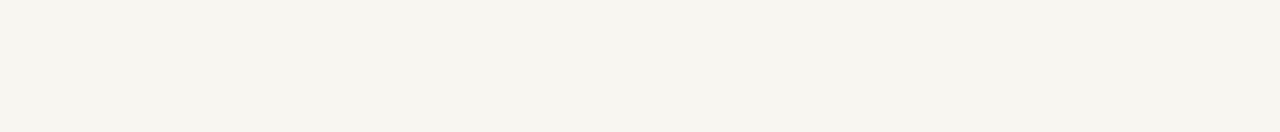
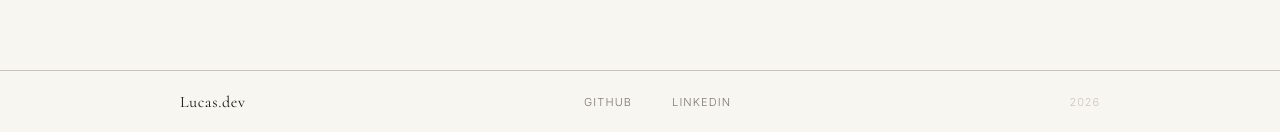
Before and after one commit to lucasrollin/portfolio, a React app in the folder frontend/: page / in a window 1280 px wide. Shown: the part 4511-4643 px from the top of the page. Before the commit the page ends 4581 px from the top, so only its background shows below. Built offline with nearby package versions, Linux system fonts and the light colour scheme; the HTML template or start-up script is replaced by a standard one.

Commit message:
feat(frontend): add Footer with GitHub and LinkedIn links

```diff
--- a/frontend/src/App.jsx
+++ b/frontend/src/App.jsx
@@ -4,6 +4,7 @@ import About from './components/About/About';
 import Skills from './components/Skills/Skills';
 import Projects from './components/Projects/Projects';
 import Contact from './components/Contact/Contact';
+import Footer from './components/Footer/Footer';
 
 function App() {
   return (
@@ -16,6 +17,7 @@ function App() {
         <Projects />
         <Contact />
       </main>
+      <Footer />
     </>
   );
 }
--- /dev/null
+++ b/frontend/src/components/Footer/Footer.jsx
@@ -0,0 +1,30 @@
+import styles from './Footer.module.scss';
+
+function Footer() {
+  return (
+    <footer className={styles.footer}>
+      <div className={`container ${styles.inner}`}>
+        <span className={styles.name}>Lucas.dev</span>
+        <div className={styles.links}>
+          <a
+            href="https://github.com/lucasrollin"
+            target="_blank"
+            rel="noreferrer"
+          >
+            GitHub
+          </a>
+          <a
+            href="https://www.linkedin.com/in/lucas-rollin-950882258/"
+            target="_blank"
+            rel="noreferrer"
+          >
+            LinkedIn
+          </a>
+        </div>
+        <span className={styles.copy}>{new Date().getFullYear()}</span>
+      </div>
+    </footer>
+  );
+}
+
+export default Footer;
--- /dev/null
+++ b/frontend/src/components/Footer/Footer.module.scss
@@ -0,0 +1,51 @@
+@use '../../styles/variables' as *;
+
+.footer {
+  border-top: 0.5px solid $border;
+}
+
+.inner {
+  display: flex;
+  align-items: center;
+  justify-content: space-between;
+  height: 64px;
+
+  @media (max-width: 768px) {
+    flex-direction: column;
+    height: auto;
+    padding-top: $space-md;
+    padding-bottom: $space-md;
+    gap: $space-sm;
+  }
+}
+
+.name {
+  font-family: $font-serif;
+  font-size: $size-md;
+  font-weight: 400;
+  color: $text;
+  letter-spacing: 0.04em;
+}
+
+.links {
+  display: flex;
+  gap: $space-lg;
+
+  a {
+    font-size: 11px;
+    color: $text-muted;
+    letter-spacing: 0.1em;
+    text-transform: uppercase;
+    transition: $transition;
+
+    &:hover {
+      color: $text;
+    }
+  }
+}
+
+.copy {
+  font-size: 11px;
+  color: $stone;
+  letter-spacing: 0.08em;
+}
```
